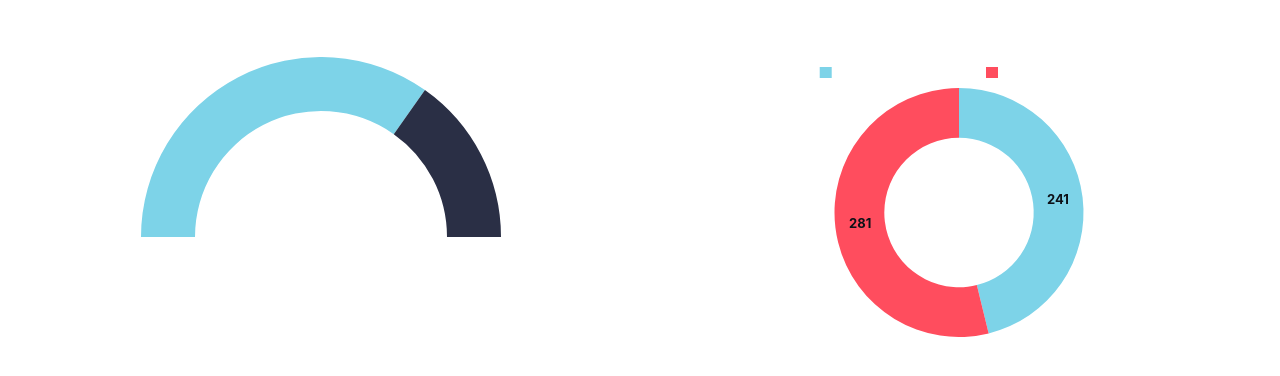
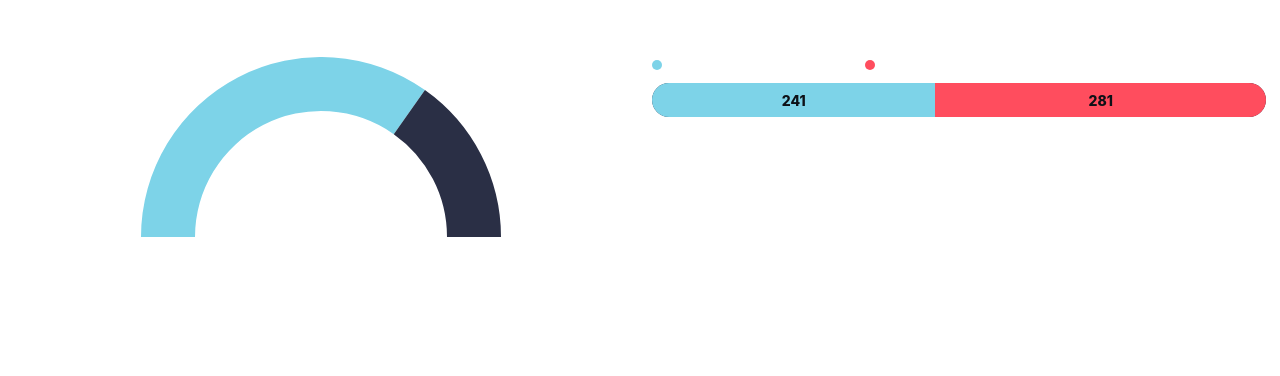
Before and after one commit to infralucralize/pagina-principal, a plain HTML site: page index.html in a window 1280 px wide. Drawn offline with Linux system fonts and the light colour scheme.

Commit message:
Update index.html

```diff
--- a/index.html
+++ b/index.html
@@ -35,9 +35,42 @@
     width: 100% !important;
     height: 100% !important;
   }
-  .chart-box-donut {
-    height: 280px;
+  .bar-legend {
+    display: flex;
+    gap: 18px;
+    font-size: 13px;
+    font-weight: 700;
+    margin-bottom: 10px;
+    flex-wrap: wrap;
   }
+  .bar-legend .dot {
+    display: inline-block;
+    width: 10px;
+    height: 10px;
+    border-radius: 50%;
+    margin-right: 6px;
+  }
+  .dot-a { background: #7dd3e8; }
+  .dot-b { background: #ff4d5e; }
+  .progress-bar {
+    display: flex;
+    height: 34px;
+    border-radius: 17px;
+    overflow: hidden;
+    background: #2a2f45;
+  }
+  .segment {
+    display: flex;
+    align-items: center;
+    justify-content: center;
+    color: #0d1117;
+    font-weight: 800;
+    font-size: 14px;
+    transition: width 0.4s ease;
+    white-space: nowrap;
+  }
+  .segment-a { background: #7dd3e8; }
+  .segment-b { background: #ff4d5e; }
   .center-value {
     position: absolute;
     top: 62%;
@@ -76,9 +109,14 @@
     </div>
     <div class="card">
       <h3>Distribuição de Clientes</h3>
-      <p class="sub">Clientes Contabilidade / Clientes Tech</p>
-      <div class="chart-box chart-box-donut">
-        <canvas id="donut"></canvas>
+      <p class="sub" id="periodoDistribuicao">&nbsp;</p>
+      <div class="bar-legend">
+        <span><span class="dot dot-a"></span>Clientes Contabilidade (<span id="valA">–</span>)</span>
+        <span><span class="dot dot-b"></span>Clientes Tech (<span id="valB">–</span>)</span>
+      </div>
+      <div class="progress-bar">
+        <div id="segA" class="segment segment-a" style="width:50%"></div>
+        <div id="segB" class="segment segment-b" style="width:50%"></div>
       </div>
     </div>
   </div>
@@ -95,8 +133,10 @@ async function carregar() {
     if (!resp.ok) throw new Error("Falha ao buscar dados (" + resp.status + ")");
     const d = await resp.json();
     renderGauge(d.total, d.meta);
-    renderDonut(d.totalClientesContabilidade, d.totalClientesTech);
+    renderDistribuicao(d.totalClientesContabilidade, d.totalClientesTech);
     document.getElementById("periodo").textContent =
+      "Atualizado em " + new Date(d.atualizadoEm).toLocaleString("pt-BR");
+    document.getElementById("periodoDistribuicao").textContent =
       "Atualizado em " + new Date(d.atualizadoEm).toLocaleString("pt-BR");
   } catch (err) {
     document.getElementById("errorMsg").textContent =
@@ -129,49 +169,23 @@ function renderGauge(valor, meta) {
   document.getElementById("metaLabel").textContent = meta;
 }
 
-function renderDonut(clientesContabilidade, clientesTech) {
-  const ctx = document.getElementById("donut");
-  new Chart(ctx, {
-    type: "doughnut",
-    data: {
-      labels: [
-        `Clientes Contabilidade (${clientesContabilidade})`,
-        `Clientes Tech (${clientesTech})`,
-      ],
-      datasets: [{
-        data: [clientesContabilidade, clientesTech],
-        backgroundColor: ["#7dd3e8", "#ff4d5e"],
-        borderWidth: 0,
-      }],
-    },
-    options: {
-      responsive: true,
-      maintainAspectRatio: false,
-      cutout: "60%",
-      plugins: {
-        legend: { position: "top", labels: { color: "#fff", boxWidth: 12, font: { size: 11 } } },
-        tooltip: { enabled: true },
-      },
-    },
-    plugins: [{
-      id: "valoresNasFatias",
-      afterDraw(chart) {
-        const { ctx, data } = chart;
-        ctx.save();
-        ctx.font = "bold 13px -apple-system, Segoe UI, Roboto, sans-serif";
-        ctx.fillStyle = "#0d1117";
-        ctx.textAlign = "center";
-        ctx.textBaseline = "middle";
-        chart.getDatasetMeta(0).data.forEach((arc, i) => {
-          const valor = data.datasets[0].data[i];
-          if (!valor) return;
-          const pos = arc.tooltipPosition();
-          ctx.fillText(String(valor), pos.x, pos.y);
-        });
-        ctx.restore();
-      },
-    }],
-  });
+function renderDistribuicao(clientesContabilidade, clientesTech) {
+  const total = clientesContabilidade + clientesTech;
+  const pctA = total > 0 ? (clientesContabilidade / total) * 100 : 50;
+  const pctB = 100 - pctA;
+
+  const segA = document.getElementById("segA");
+  const segB = document.getElementById("segB");
+
+  segA.style.width = pctA + "%";
+  segB.style.width = pctB + "%";
+
+  // só escreve o número dentro do segmento se ele tiver espaço mínimo pra caber
+  segA.textContent = pctA > 12 ? clientesContabilidade : "";
+  segB.textContent = pctB > 12 ? clientesTech : "";
+
+  document.getElementById("valA").textContent = clientesContabilidade;
+  document.getElementById("valB").textContent = clientesTech;
 }
 
 carregar();
```
